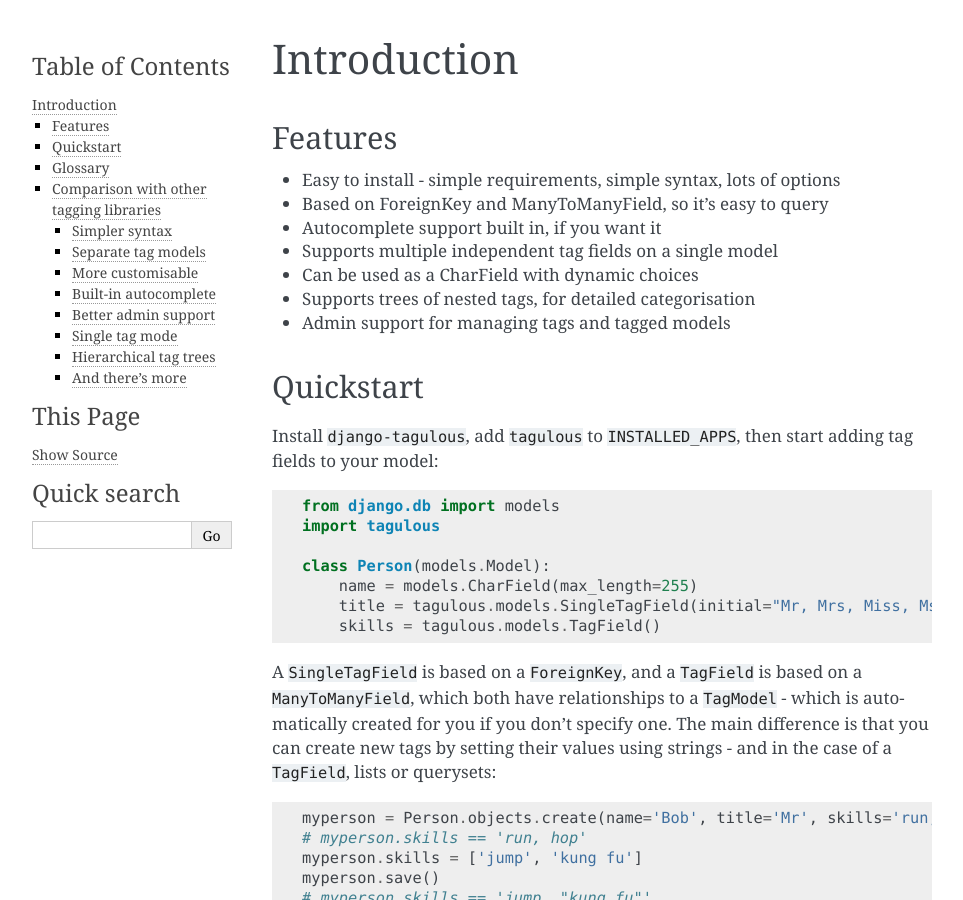
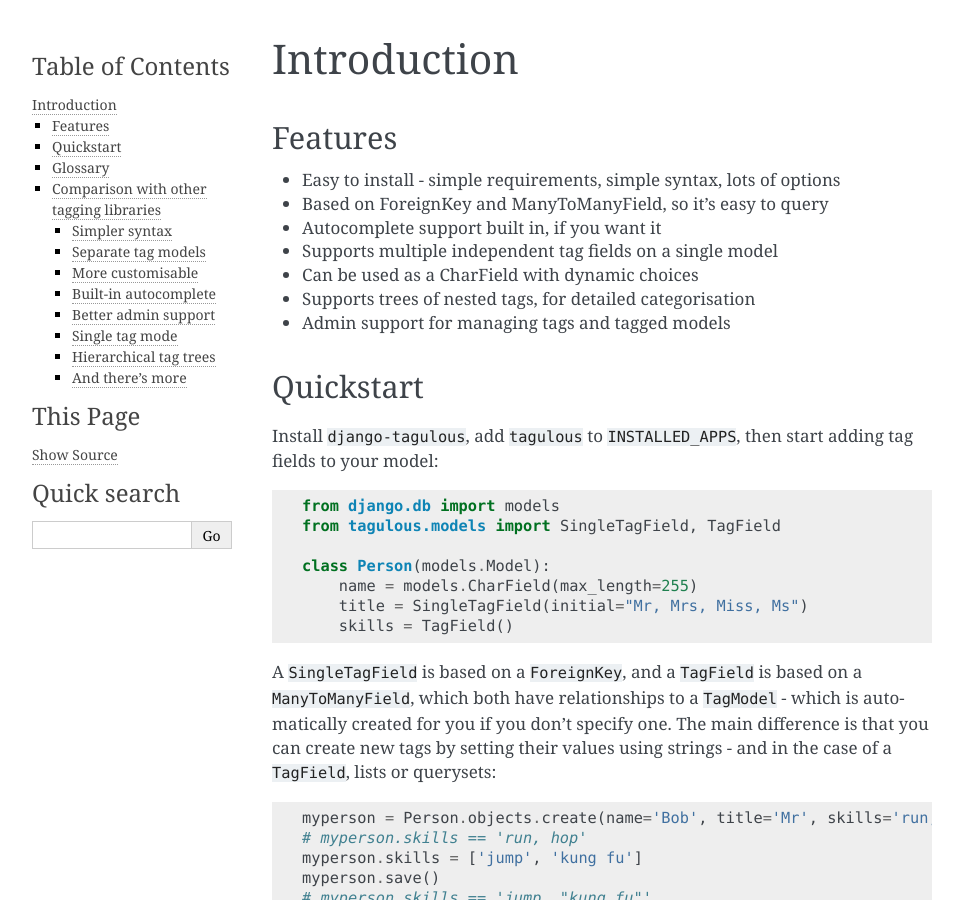
Before and after one commit to radiac/django-tagulous, a Sphinx documentation site: the page built from docs/introduction.rst, in a window 1280 px wide and 900 px high. Shown: the whole window, without its empty margins (148-1111 px from the left). Built offline with Sphinx 7.4.7, drawn with Linux system fonts in a browser that asks for light colours.

Commit message:
Fix introduction example

```diff
--- a/docs/introduction.rst
+++ b/docs/introduction.rst
@@ -23,12 +23,12 @@
 adding tag fields to your model::
 
     from django.db import models
-    import tagulous
+    from tagulous.models import SingleTagField, TagField
 
     class Person(models.Model):
         name = models.CharField(max_length=255)
-        title = tagulous.models.SingleTagField(initial="Mr, Mrs, Miss, Ms")
-        skills = tagulous.models.TagField()
+        title = SingleTagField(initial="Mr, Mrs, Miss, Ms")
+        skills = TagField()
 
 A ``SingleTagField`` is based on a ``ForeignKey``, and a ``TagField`` is based
 on a ``ManyToManyField``, which both have relationships to a ``TagModel`` -
```
